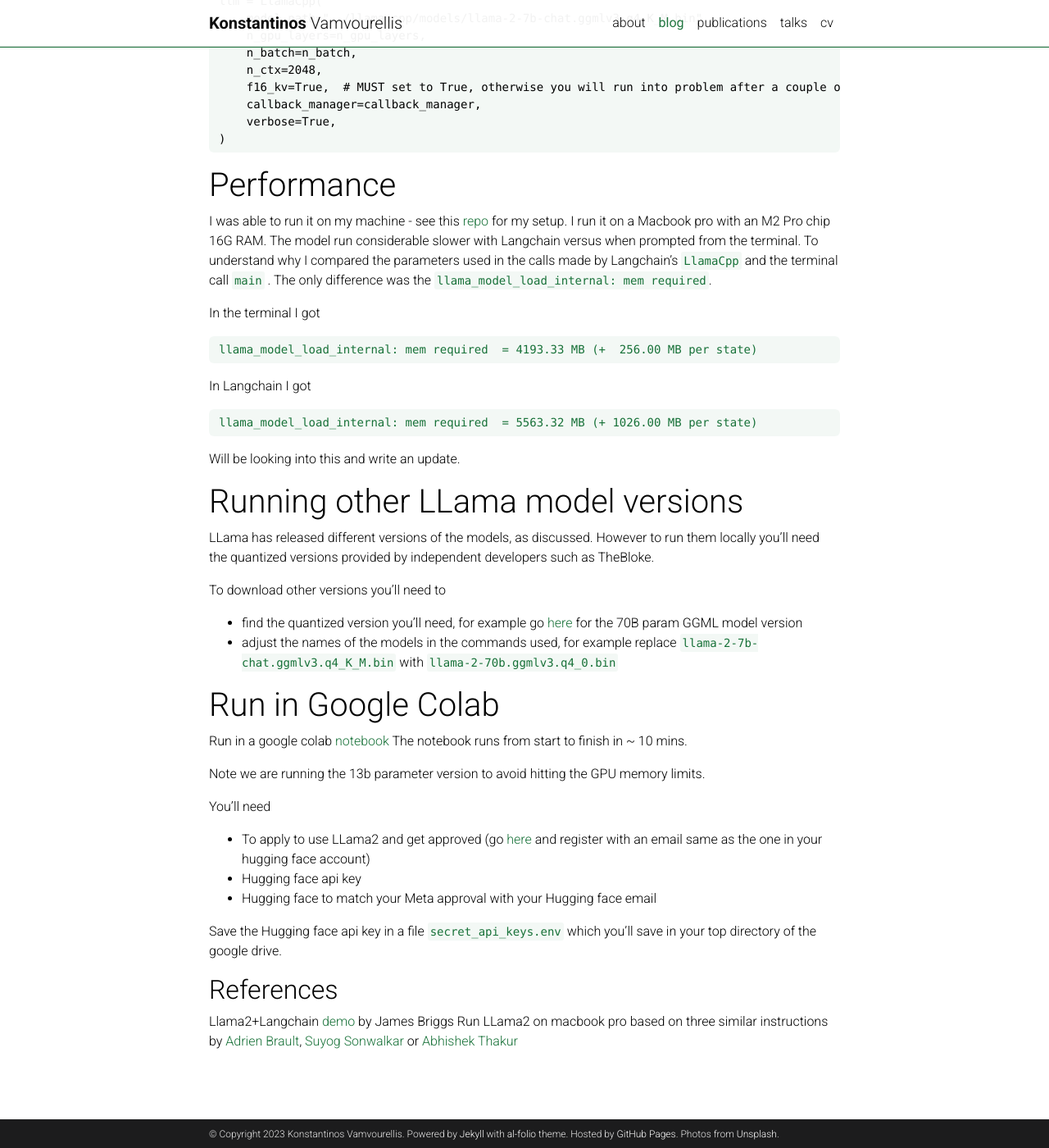
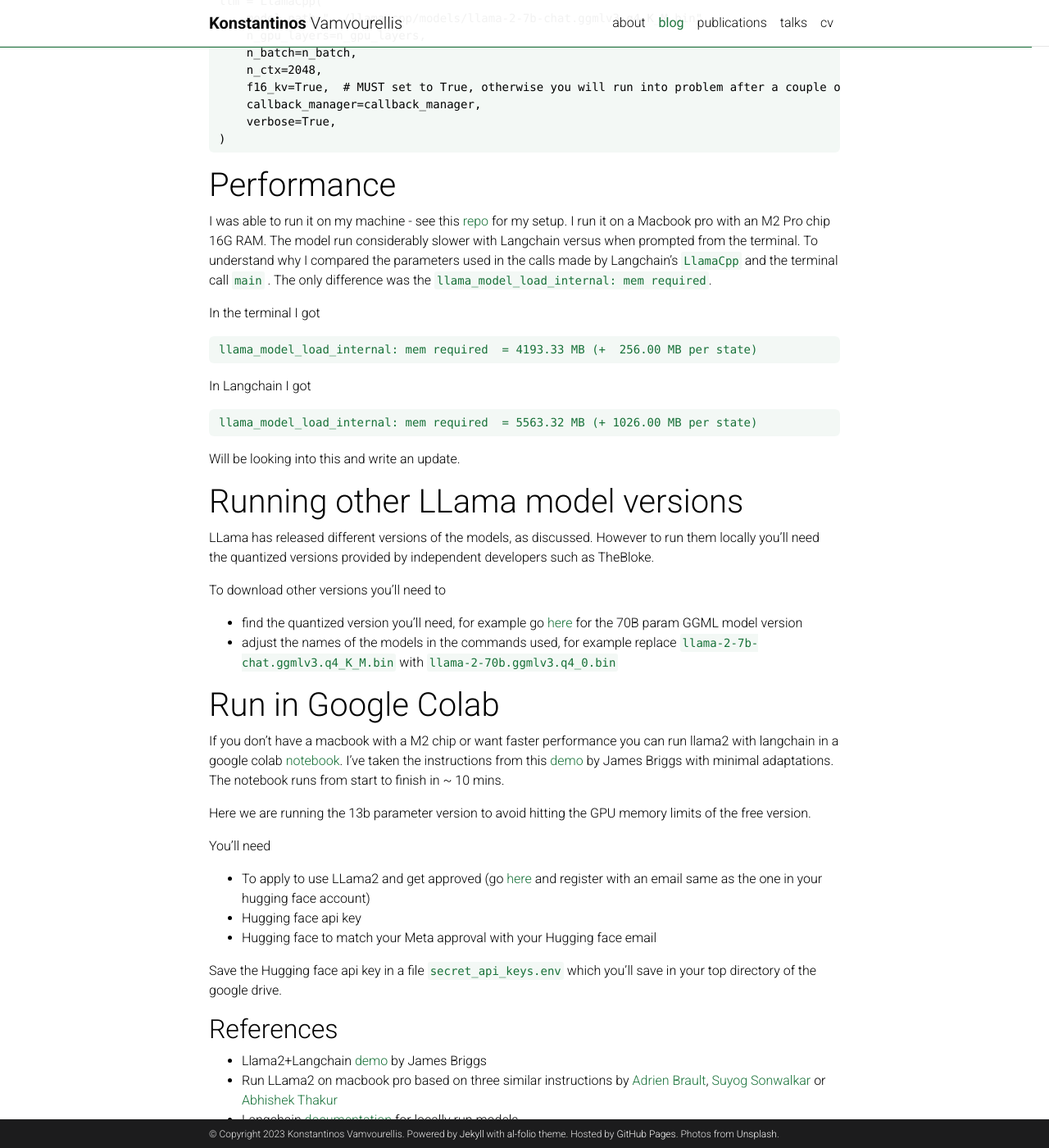
Before and after one commit to bayesways/bayesways.github.io, a Jekyll site: the page built from _posts/2023-07-23-Local LLama2-Langchain on a macbook pro.md, in a window 1280 px wide and 1400 px high, scrolled down 3902 px. Shown: the whole window at 82% size. Built offline with Jekyll 4.4.1, drawn with Linux system fonts in a browser that asks for light colours; comment, search, counter and statistics services are not loaded; a style sheet for code colours, icons or effects is not loaded.

Commit message:
minot edits to post

````diff
--- a/_posts/2023-07-23-Local LLama2-Langchain on a macbook pro.md
+++ b/_posts/2023-07-23-Local LLama2-Langchain on a macbook pro.md
@@ -190,7 +190,7 @@ llm = LlamaCpp(
 
 # Performance
 I was able to run it on my machine - see this [repo](https://github.com/bayesways/local_llama2_demo) for my setup.
-I run it on a Macbook pro with an M2 Pro chip 16G RAM. The model run considerable slower with Langchain versus when prompted from the terminal. To understand why I compared the parameters used in the calls made by Langchain's `LlamaCpp` and the terminal call `main` . The only difference was the `llama_model_load_internal: mem required`.
+I run it on a Macbook pro with an M2 Pro chip 16G RAM. The model run considerably slower with Langchain versus when prompted from the terminal. To understand why I compared the parameters used in the calls made by Langchain's `LlamaCpp` and the terminal call `main` . The only difference was the `llama_model_load_internal: mem required`.
 
 In the terminal I got
 ```
@@ -214,10 +214,9 @@ To download other versions you'll need to
 
 # Run in Google Colab
 
-Run in a google colab [notebook](https://colab.research.google.com/drive/11o2k1iyDCQvhp2z_0NrTlAfgKy01P60Z?usp=sharing)
-The notebook runs from start to finish in ~ 10 mins.
+If you don't have a macbook with a M2 chip or want faster performance you can run llama2 with langchain in a google colab [notebook](https://colab.research.google.com/drive/11o2k1iyDCQvhp2z_0NrTlAfgKy01P60Z?usp=sharing). I've taken the instructions from this [demo](https://twitter.com/jamescalam/status/1682766618831777794?s=61&t=Pw-aY--IwGlNpRBvUW-P9g) by James Briggs with minimal adaptations. The notebook runs from start to finish in ~ 10 mins.
 
-Note we are running the 13b parameter version to avoid hitting the GPU memory limits.
+Here we are running the 13b parameter version to avoid hitting the GPU memory limits of the free version.
 
 You'll need
  - To apply to use LLama2 and get approved (go [here](https://ai.meta.com/resources/models-and-libraries/llama-downloads/) and register with an email same as the one in your hugging face account)
@@ -228,5 +227,6 @@ Save the Hugging face api key in a file `secret_api_keys.env` which you'll save
 
 ## References
 
-Llama2+Langchain [demo](https://twitter.com/jamescalam/status/1682766618831777794?s=61&t=Pw-aY--IwGlNpRBvUW-P9g) by James Briggs
-Run LLama2 on macbook pro based on three similar instructions by [Adrien Brault](https://twitter.com/AdrienBrault/status/1681503574814081025),  [Suyog Sonwalkar](https://blog.lastmileai.dev/run-llama-2-locally-in-7-lines-apple-silicon-mac-c3f46143f327) or [Abhishek Thakur](https://www.youtube.com/watch?v=Kg588OVYTiw)
+- Llama2+Langchain [demo](https://twitter.com/jamescalam/status/1682766618831777794?s=61&t=Pw-aY--IwGlNpRBvUW-P9g) by James Briggs
+- Run LLama2 on macbook pro based on three similar instructions by [Adrien Brault](https://twitter.com/AdrienBrault/status/1681503574814081025),  [Suyog Sonwalkar](https://blog.lastmileai.dev/run-llama-2-locally-in-7-lines-apple-silicon-mac-c3f46143f327) or [Abhishek Thakur](https://www.youtube.com/watch?v=Kg588OVYTiw)
+- Langchain [documentation](https://python.langchain.com/docs/use_cases/question_answering/local_retrieval_qa) for locally run models
````
Also changed, not shown: other parts of _posts/2023-07-23-Local LLama2-Langchain on a macbook pro.md (+1 -1 lines).
